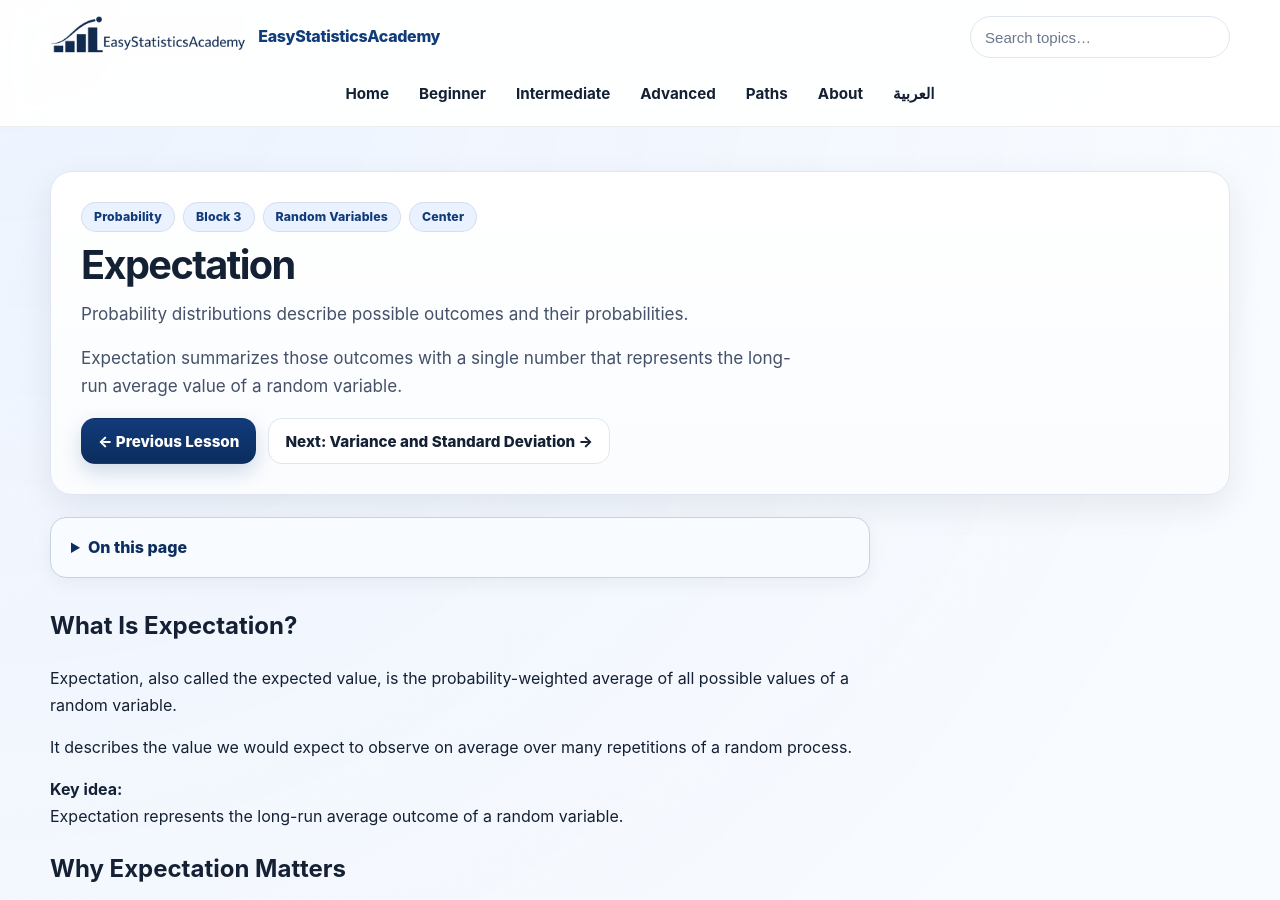
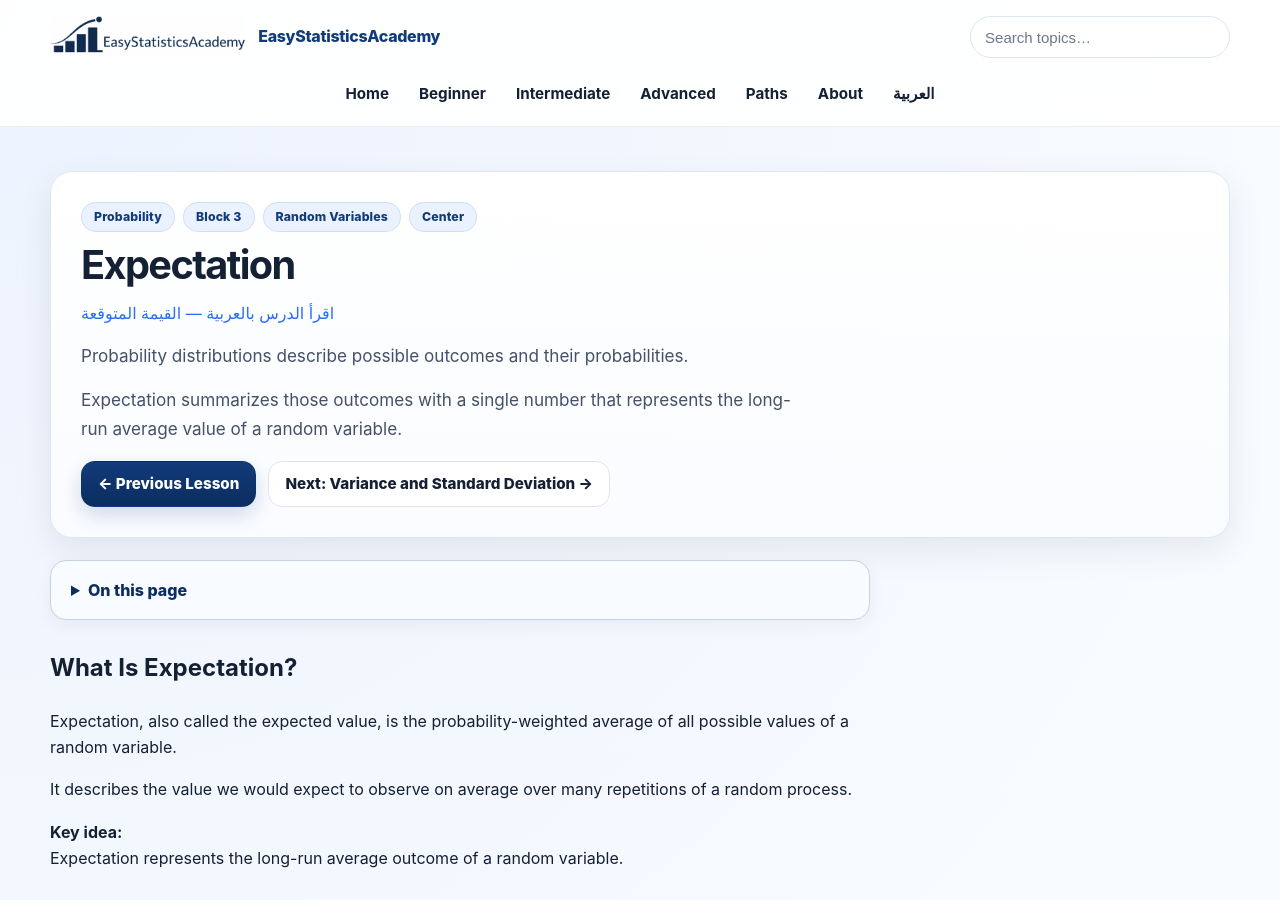
Before and after one commit to ammar-homaida-statistics/easystatisticsacademy, a Jekyll site: the page built from probability/random-variables/expectation/index.md, in a window 1280 px wide and 900 px high. Built offline with Jekyll 4.4.1, drawn with Linux system fonts in a browser that asks for light colours.

Commit message:
Batch #83: English expectation bilingual metadata and navigation

```diff
--- a/probability/random-variables/expectation/index.md
+++ b/probability/random-variables/expectation/index.md
@@ -39,7 +41,7 @@
       <span class="badge">Center</span>
     </div>
 
-    <h1>Expectation</h1>
+    <h1>Expectation</h1><p><a href="/ar/probability/random-variables/expectation/" lang="ar" dir="rtl">اقرأ الدرس بالعربية — القيمة المتوقعة</a></p>
 
     <p class="lead">
       Probability distributions describe possible outcomes and their probabilities.
```
Also changed, not shown: other parts of probability/random-variables/expectation/index.md (+2 -0 lines).
